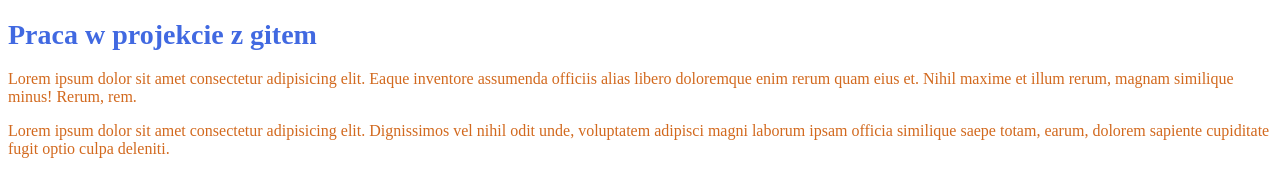
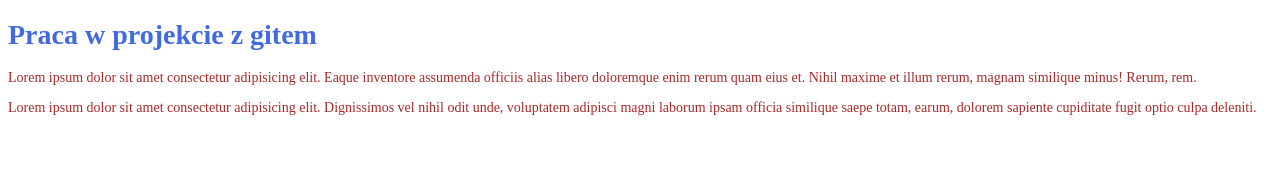
Before and after one commit to bartoszkwiatek/git_zjazd6, a plain HTML site: page index.html in a window 1280 px wide. Drawn offline with Linux system fonts and the light colour scheme.

Commit message:
new styles added

```diff
--- a/style.css
+++ b/style.css
@@ -4,5 +4,6 @@ h1 {
 }
 
 p {
-    color: chocolate;
+    font-size: 14px;
+    color: brown;
 }
```
